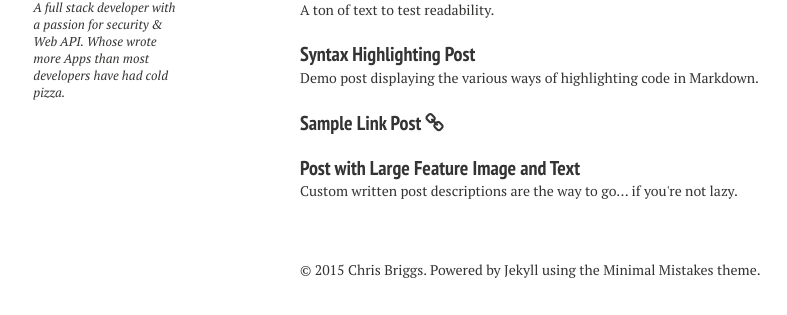
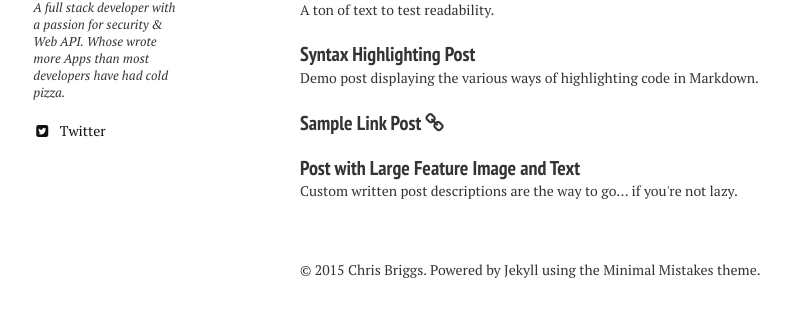
Before and after one commit to Briggsc28/briggsc28.github.io, a Jekyll site: the page built from index.md, in a window 1280 px wide. Shown: the part 268-583 px from the top of the page, without its empty margins (20-807 px from the left). Built offline with Jekyll 4.4.1, drawn with Linux system fonts in a browser that asks for light colours; nearby versions of some CDN libraries.

Commit message:
Fix 2 config error

```diff
--- a/_config.yml
+++ b/_config.yml
@@ -31,7 +31,7 @@ owner:
   bio: "A full stack developer with a passion for security & Web API. Whose wrote more Apps than most developers have had cold pizza."
   email:
   disqus-shortname:
-  twitter: #@ChrisBriggsy
+  twitter: ChrisBriggsy
   facebook: #username
   google:
     plus: #username
```
